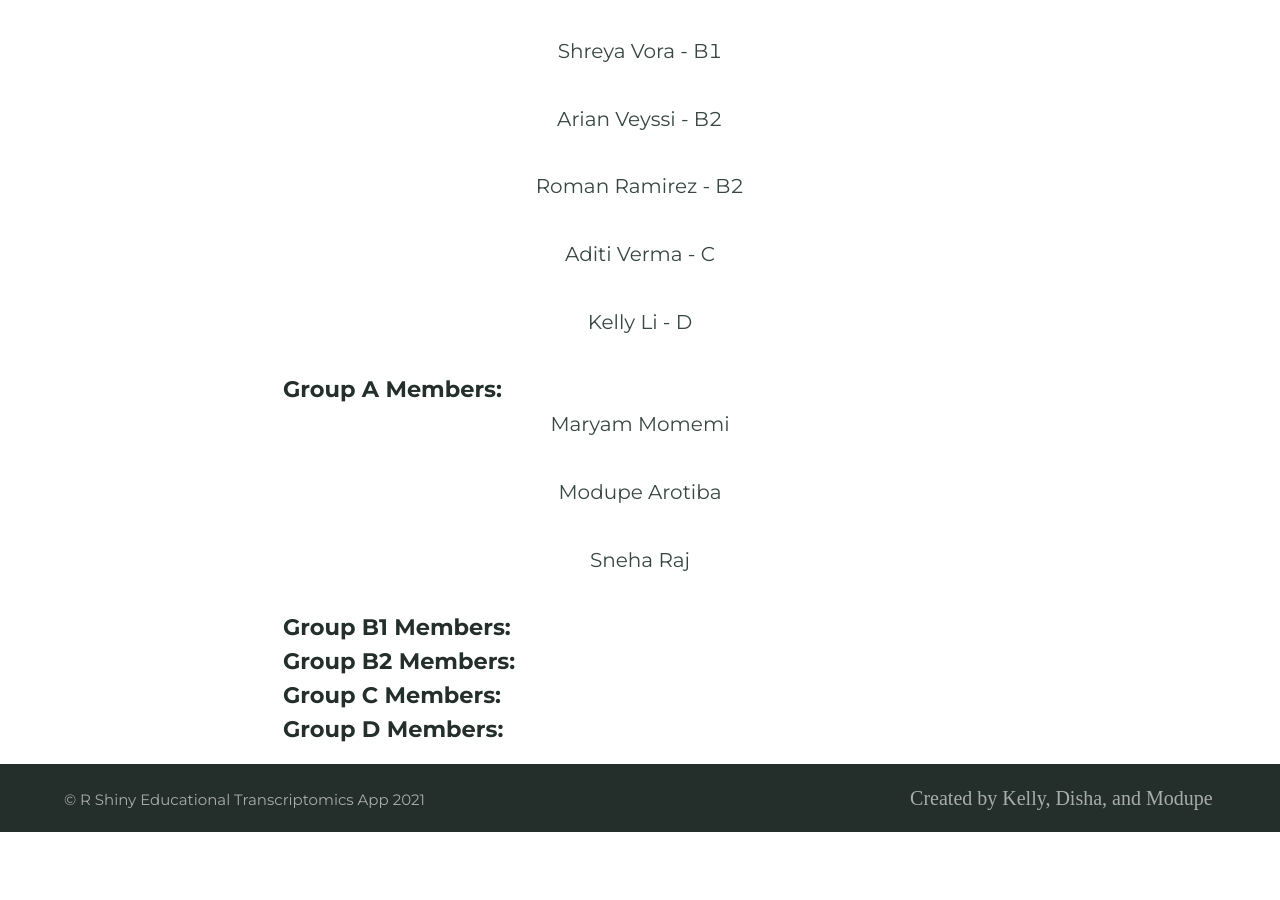
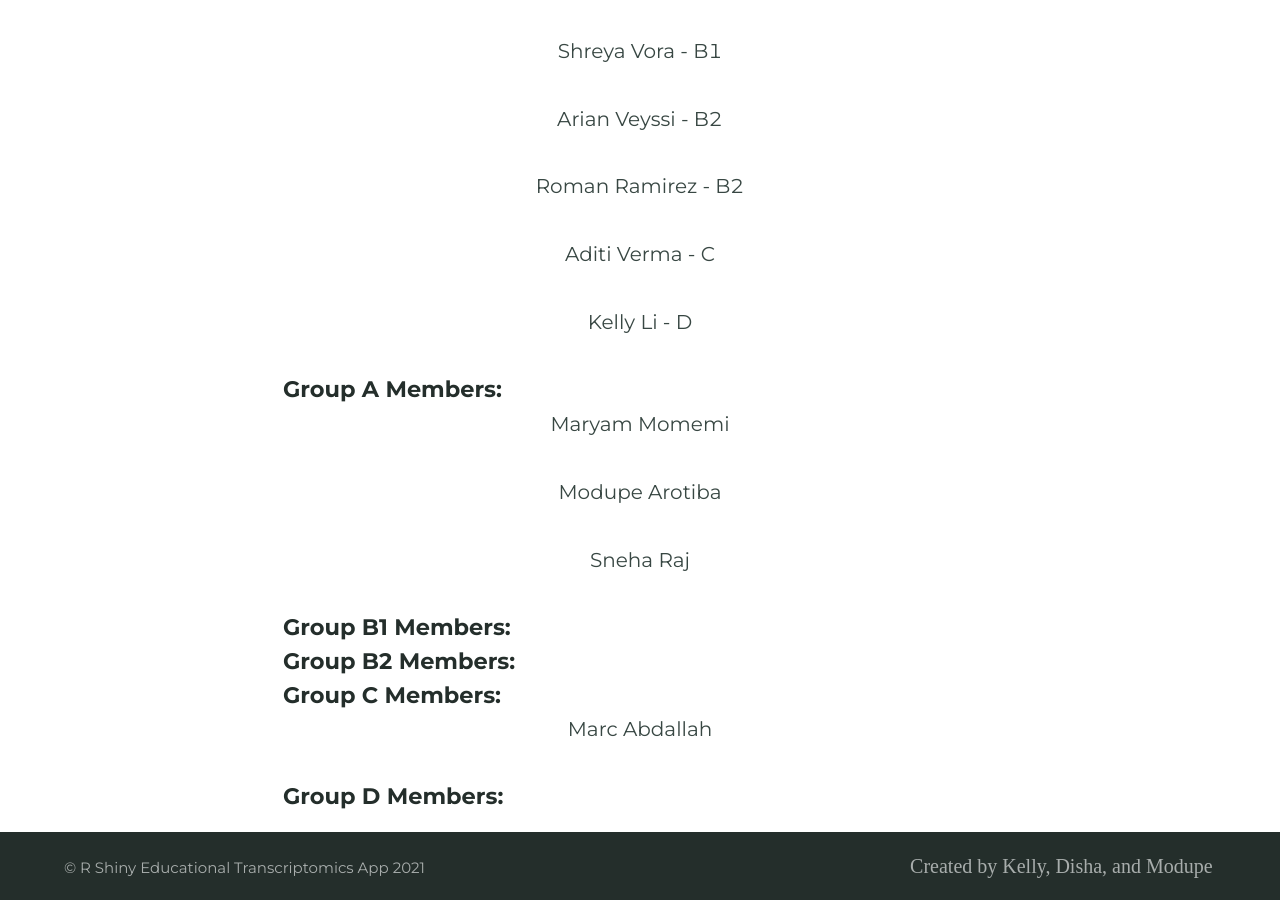
Before and after one commit to BI-STEM-Away/sMAP_dev, a Jekyll site: the page built from ourTeam.md, in a window 1280 px wide and 900 px high, scrolled down 928 px. Built offline with Jekyll 4.4.1, drawn with Linux system fonts in a browser that asks for light colours; before the commit the page ends 1760 px from its top, so only the background shows below that.

Commit message:
Update ourTeam.md

```diff
--- a/ourTeam.md
+++ b/ourTeam.md
@@ -55,4 +55,6 @@ feature_image: "https://bi-stem-away.github.io/shiny_app_dev/Banner.png"
 
 ##### Group C Members:
 
+<table><thead><tr><th style="text-align:center">Marc Abdallah</th></tr></thead><tbody><tr><td style="text-align:center"><img src="https://bi-stem-away.github.io/shiny_app_dev/images/Marc_Abdallah.jpeg" alt=""></td></tr></tbody></table>
+
 ##### Group D Members:
```
